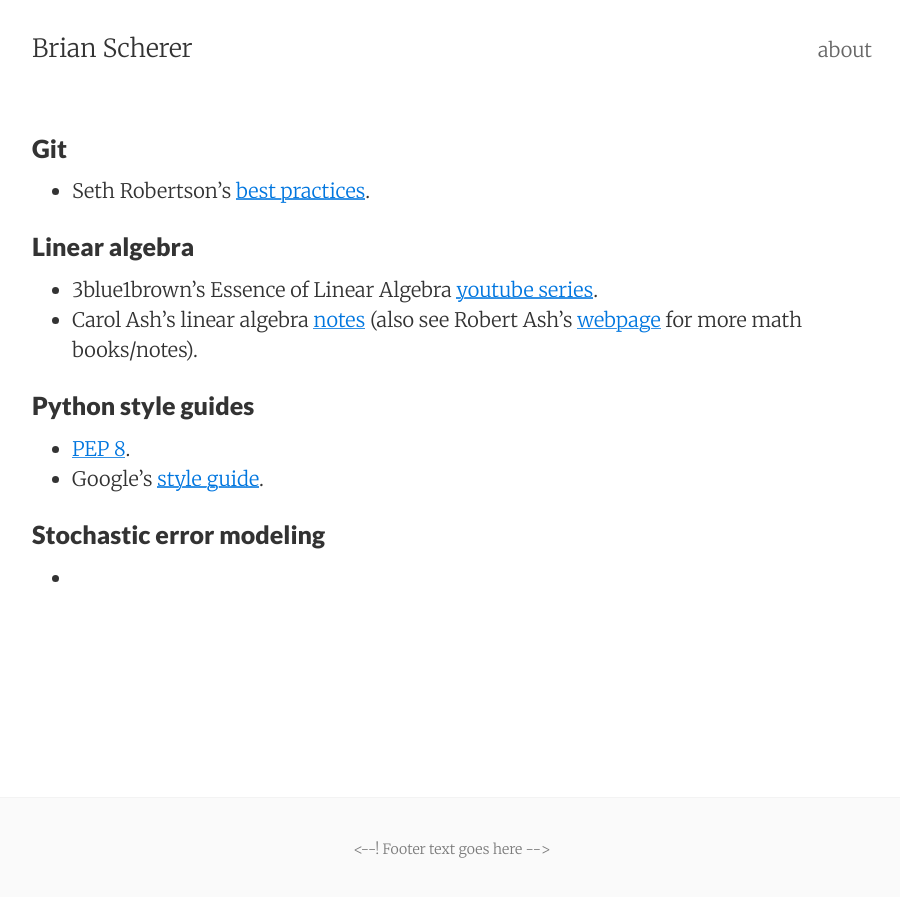
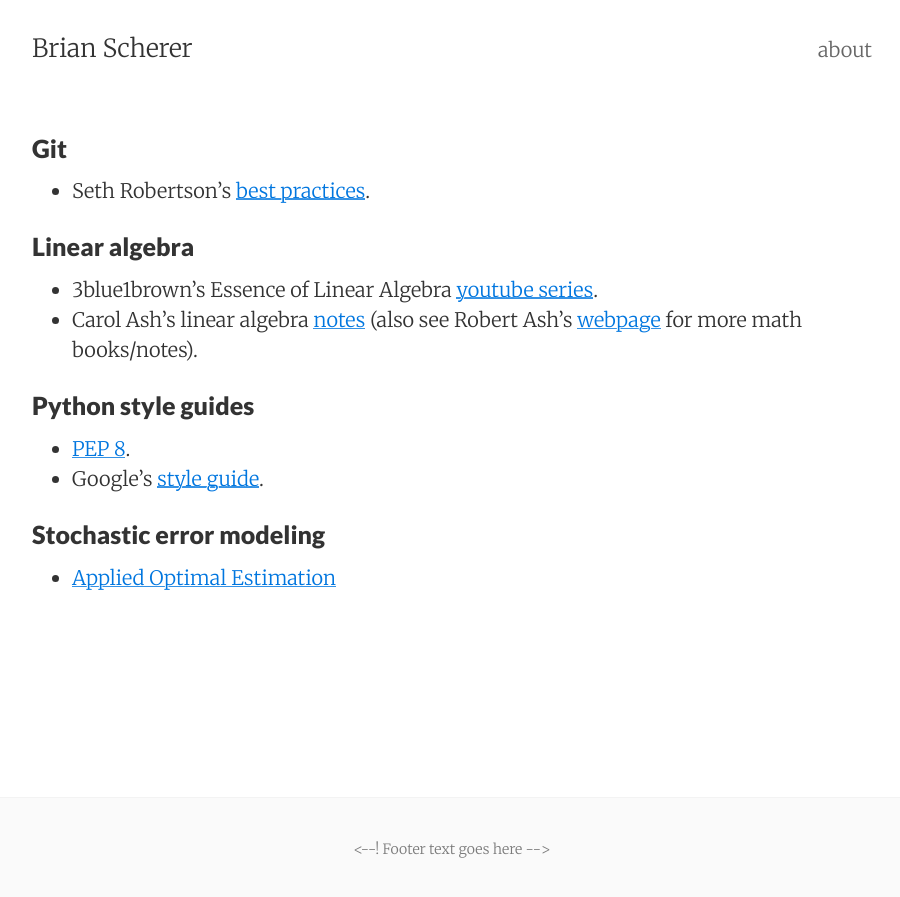
Before and after one commit to brianscherer/brianscherer.github.io, a Jekyll site: the page built from tutorial_links.md, in a window 1280 px wide. Shown: the top 897 px of the page, without its empty margins (188-1088 px from the left). Built offline with Jekyll 4.4.1, drawn with Linux system fonts in a browser that asks for light colours.

Commit message:
Update tutorial_links.md

```diff
--- a/tutorial_links.md
+++ b/tutorial_links.md
@@ -17,4 +17,4 @@ tags: tutorial, links
 * Google's [style guide](http://google.github.io/styleguide/pyguide.html).
 
 ### Stochastic error modeling
-*
+* [Applied Optimal Estimation](http://users.isr.ist.utl.pt/~pjcro/temp/Applied%20Optimal%20Estimation%20-%20Gelb.pdf)
```
